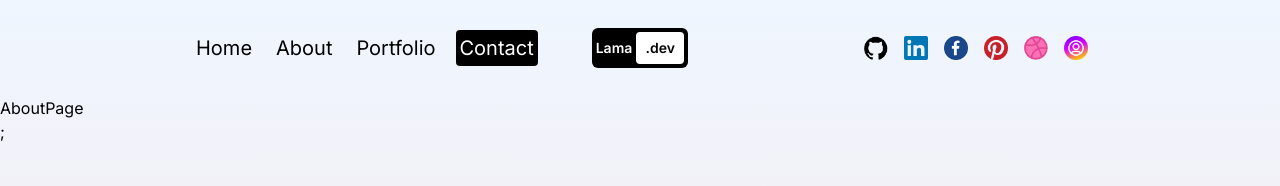
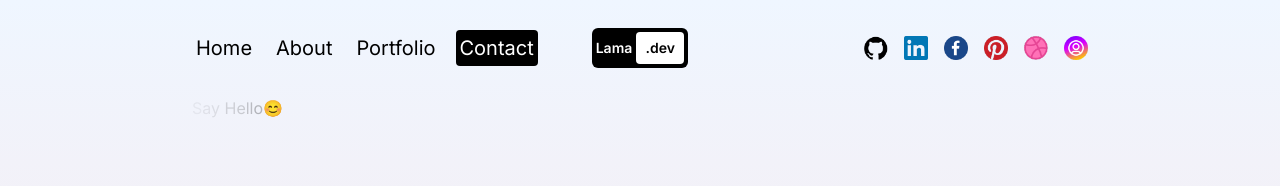
Before and after one commit to Khaanh/NextJS-Animated-Portfolio, a Next.js app: page /contact in a window 1280 px wide. Shown: the top 186 px of the page. Built offline with nearby package versions, Linux system fonts and the light colour scheme.

Commit message:
Did: add animate text

```diff
--- a/src/app/contact/page.jsx
+++ b/src/app/contact/page.jsx
@@ -2,6 +2,8 @@
 import { motion } from "framer-motion";
 
 const ContactPage = () => {
+	const text = "Say Hello";
+
 	return (
 		<motion.div
 			className="h-full"
@@ -9,7 +11,30 @@ const ContactPage = () => {
 			animate={{ y: "0%" }}
 			transition={{ duration: 1 }}
 		>
-			<div>AboutPage</div>;
+			<div className="h-full flex flex-col lg:flex-row px-4 sm:px-8 md:px-12 lg:px-20 xl:px-48">
+				{/* TEXT CONTAINER */}
+				<div className="h-1/2 lg:h-full lg:w-1/2">
+					<div>
+						{text.split("").map((letter, index) => (
+							<motion.span
+								key={index}
+								initial={{ opacity: 1 }}
+								animate={{ opacity: 0 }}
+								transition={{
+									duration: 3,
+									repeat: Infinity,
+									delay: index * 0.1,
+								}}
+							>
+								{letter}
+							</motion.span>
+						))}
+						😊
+					</div>
+				</div>
+				{/* TEXT CONTAINER */}
+				<div className="h-1/2 lg:h-full lg:w-1/2"></div>
+			</div>
 		</motion.div>
 	);
 };
```
